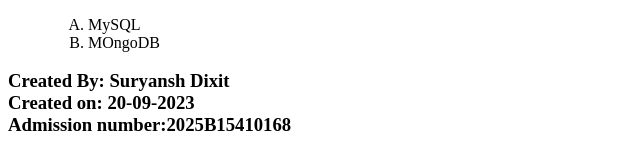
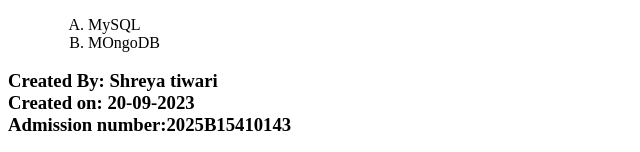
Before and after one commit to Shreya12122/webdev_shreya, a plain HTML site: page exp1.html in a window 1280 px wide. Shown: the part 1024-1176 px from the top of the page, 0-640 px from the left. Drawn offline with Linux system fonts and the light colour scheme.

Commit message:
Update author name and admission number in exp1.html

```diff
--- a/exp1.html
+++ b/exp1.html
@@ -67,9 +67,9 @@
             </ol>
         </li>
     </ul>
-    <H3>Created By: Suryansh Dixit <br>
+    <H3>Created By: Shreya tiwari <br>
     Created on: 20-09-2023 <br>
-    Admission number:2025B15410168
+    Admission number:2025B15410143
     </H3>
 
 
```
